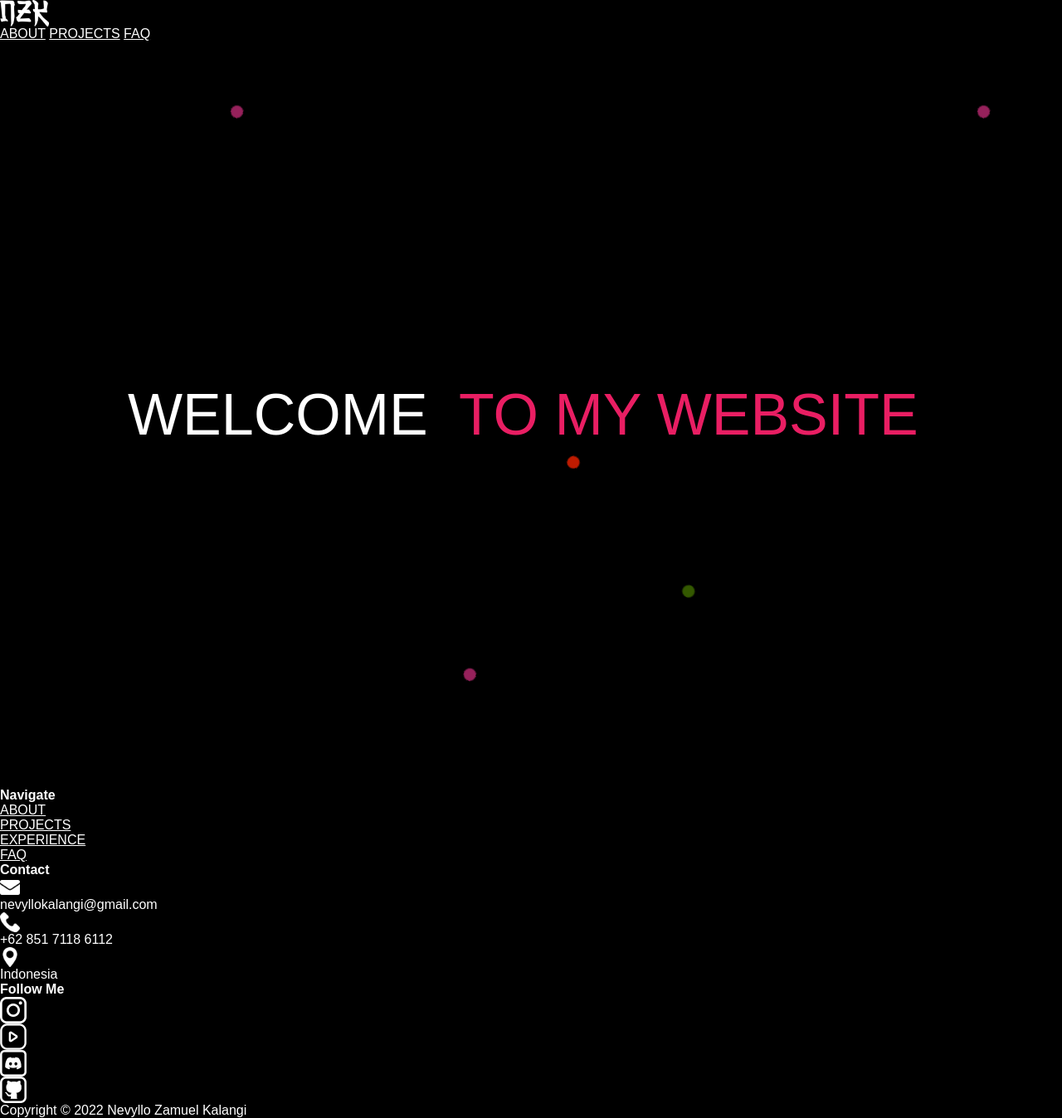
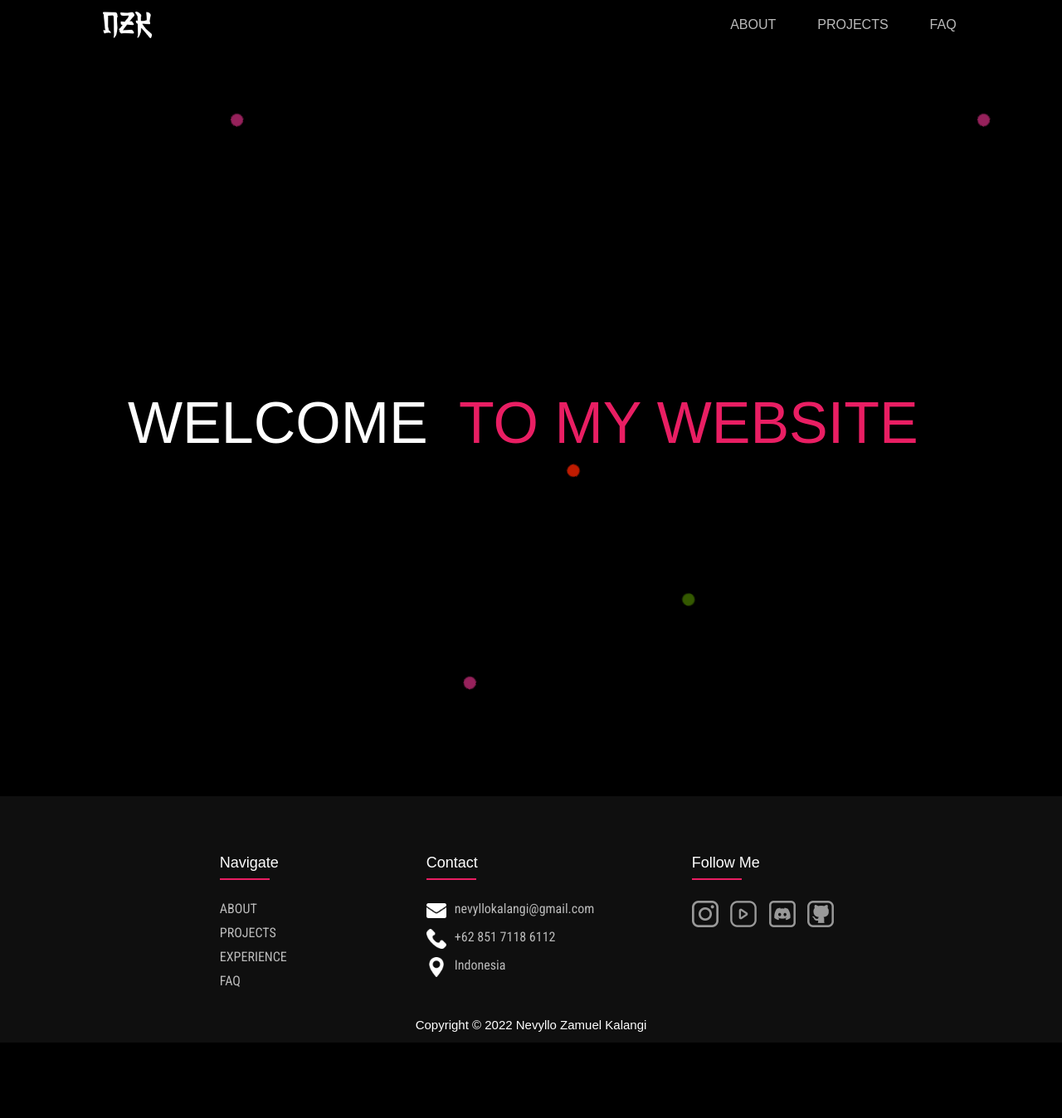
Before and after one commit to VLO-K/Nevyllo-Zamuel-Kalangi, a PHP site: page / in a window 1280 px wide. Shown: the whole page at 83% size. After the commit the page ends 1257 px from the top, so only its background shows below. Run offline with PHP 8.4, Linux system fonts and the light colour scheme.

Commit message:
Modulating HTML File

```diff
--- a/Assets/common/footer.php
+++ b/Assets/common/footer.php
@@ -1,5 +1,4 @@
 <footer>
-    <link rel="stylesheet" href="/VLORTOFOLIO/CSS/index.css" media="print" onload="this.media='all'">
     <div class="footer-section">
         <div class="footer-row">
             <div class="footer-col">
--- a/CSS/index.css
+++ b/CSS/index.css
@@ -34,6 +34,61 @@ body {
   height: 160px;
 }
 /* End of Body */
+/**/
+/* Navigation Section - Production */
+.nav-container {
+  display: flex;
+  position: sticky;
+  justify-content: space-between;
+  align-items: center;
+  text-overflow: ellipsis;
+  overflow: hidden;
+  top: 0;
+  height: 60px;
+  width: 100%;
+  padding: 0 8%;
+  z-index: 39;
+  background-color: #000000e0;
+  filter: blur(80%)
+}
+.logo {
+  padding-left: 2%;
+  padding-right: 2%;
+  cursor: pointer;
+}
+.nav-menu {
+  display: flex;
+  align-items: center;
+  width: 100%;
+}
+.nav-menu a {
+  position: relative;
+  text-decoration: none;
+  font-size: 16px;
+  color: #bbbbbb;
+  margin: 0 20px;
+  padding: 5px 5px;
+}
+.nav-menu a:after {
+  position: absolute;
+  background: none repeat scroll 0 0 transparent;
+  content: "";
+  height: 2px;
+  width: 0;
+  left: 50%;
+  bottom: 0;
+  background: #e91e63;
+  transition: width 0.3s ease 0s, left 0.3s ease 0s;
+}
+.nav-menu a:hover {
+  color: var(--primary);
+}
+.nav-link a:hover:after {
+  cursor: pointer;
+  width: 100%;
+  left: 0;
+}
+/* End of Navigation Section */
 /**/
 .content-container {
   margin: auto;
@@ -226,41 +281,105 @@ body {
 }
 /* End of Greeting Section */
 /**/
-/* Journey Responsive */
-@media (max-width: 1000px){
-  .timeline{
+/* Footer Section */
+.footer-section {
+  font-family: 'Poppins', sans-serif;
+  background-color: var(--secondary-bg);
+  padding: 70px 20% 10px 20%
+}
+.footer-row {
+  display: flex;
+  flex-wrap: wrap;
+  justify-content: center;
+}
+.footer-col:nth-child(1) {
+  min-width: 89px;
+}
+.footer-col:nth-child(2) {
+  min-width: 240px;
+  margin: 0 80px 0 160px;
+}
+.footer-ul {
+  list-style: none;
+}
+.footer-col ul li {
+  margin-bottom: 10px;
+}
+.footer-text {
+  display: block;
+  overflow: hidden;
+  text-decoration: none;
+  align-self: start;
+  font-family: "Roboto Condensed";
+  color: #bbbbbb;
+  font-size: 16px;
+  font-weight: 300;
+  transition: all 0.3s ease;
+}
+.footer-text:hover {
+  color: var(--primary);
+  padding-left: 8px;
+}
+.footer-title {
+  position: relative;
+  font-size: 18px;
+  color: var(--primary);
+  margin-bottom: 35px;
+  font-weight: 500;
+}
+.footer-title::before {
+  position: absolute;
+  content: '';
+  left:0;
+  bottom: -10px;
+  background-color: var(--secondary);
+  height: 2px;
+  width: 60px;
+}
+.footer-contact {
+  display: flex;
+  gap: 10px;
+}
+.footer-sosmed {
+  display: inline-block;
+  margin: 0 10px 10px 0;
+  transition: all 0.5s ease;
+  filter: brightness(60%)
+}
+.footer-sosmed:hover{
+  filter: brightness(100%);
+}
+.f-copyright {
+  text-align: center;
+  height: 45px;
+  font-family: 'Poppins', sans-serif;
+  font-size: 15px;
+  color: var(--primary);
+  background-color: var(--secondary-bg);
+  padding: 15px 0 15px 0;
+}
+/* End of Footer Section */
+/**/
+/* Responsive CSS */
+/* Footer Responsive */
+@media(max-width: 1250px){
+  .footer-col{
+    width: 50%;
+    margin-bottom: 30px;
+  }
+  .footer-row{
+    justify-content: left;
+  }
+}
+@media(max-width: 574px){
+  .footer-col{
     width: 100%;
   }
-}
-@media (max-width: 767px){
-  .timeline{
-    width: 100%;
-  }
-  .timeline:before{
-    left: 40px;
-  }
-  .timeline ul li:nth-child(odd),
-  .timeline ul li:nth-child(even) {
-    text-align: left;
-    width: 100%;
-    padding-left: 80px;
-  }
-  .timeline ul li:nth-child(odd):before {
-    top: -18px;
-    left: 36px;
-  }
-  .timeline ul li:nth-child(even):before {
-    top: -18px;
-    left: 36px;
-  }
-  .timeline ul li:nth-child(odd) .left_content,
-  .timeline ul li:nth-child(even) .left_content {
-    top: -30px;
-    left: 80px;
-    right: inherit;
+  .footer-row{
+    justify-content: left;
   }
 }
-/* Journey Responsive */
+/* Footer Responsive */
 /* @media (orientation: portrait) {
   .greeting {
     height: 40vh;
@@ -271,13 +390,6 @@ body {
     font-size: 60px;
   }
 } */
-@media (max-width: 2028px) {
-  .wid-particle {
-    flex: 100%;
-    height: 500px;
-    max-width: 360px;
-  }
-}
 /* End of Responsive CSS */
 /**/
 /* Scrollbar Section */
```
Also changed, not shown: Assets/common/footer.css (deleted, +0 -120 lines), Assets/common/header.css (+0 -55 lines), CSS/about.css (+156 -8 lines).
